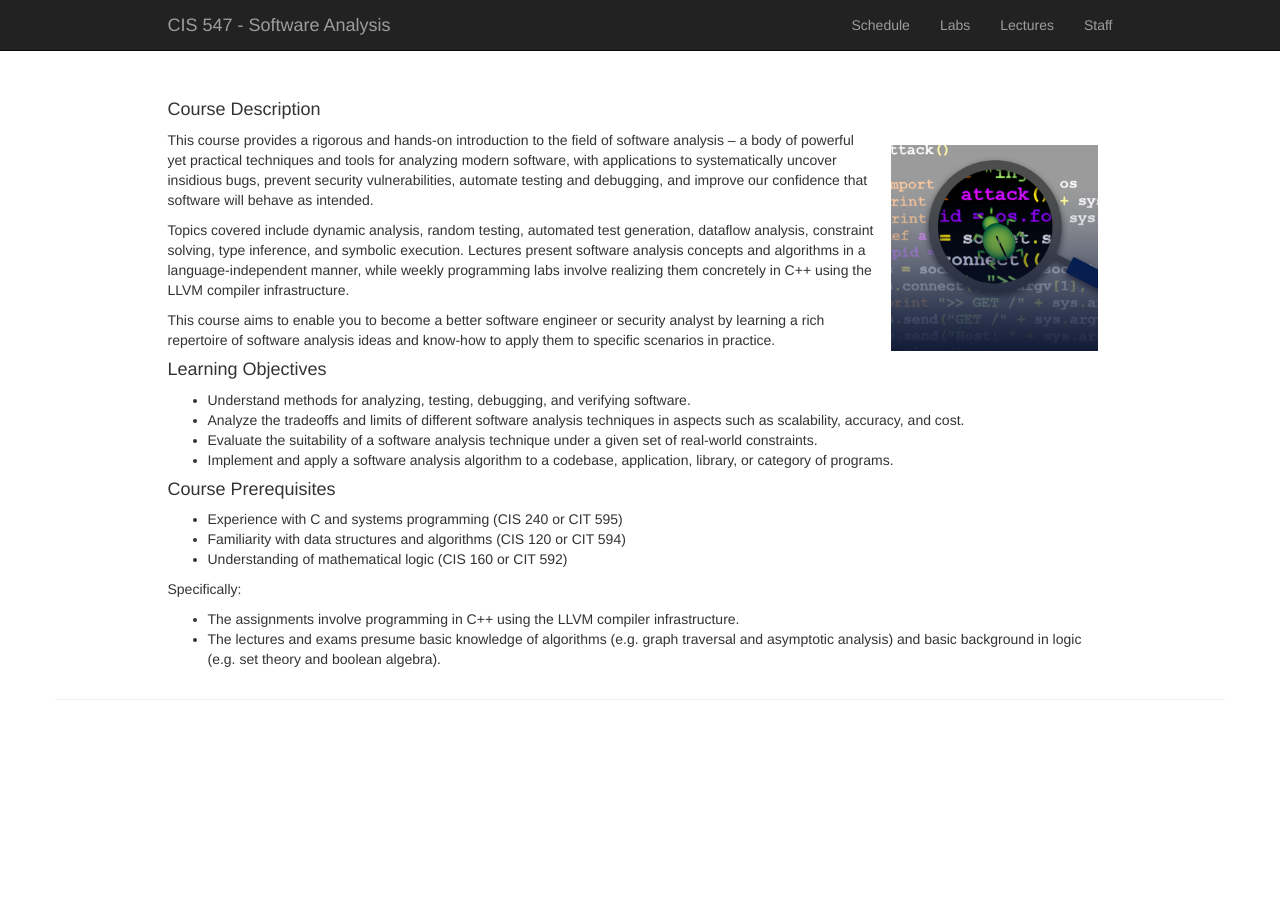
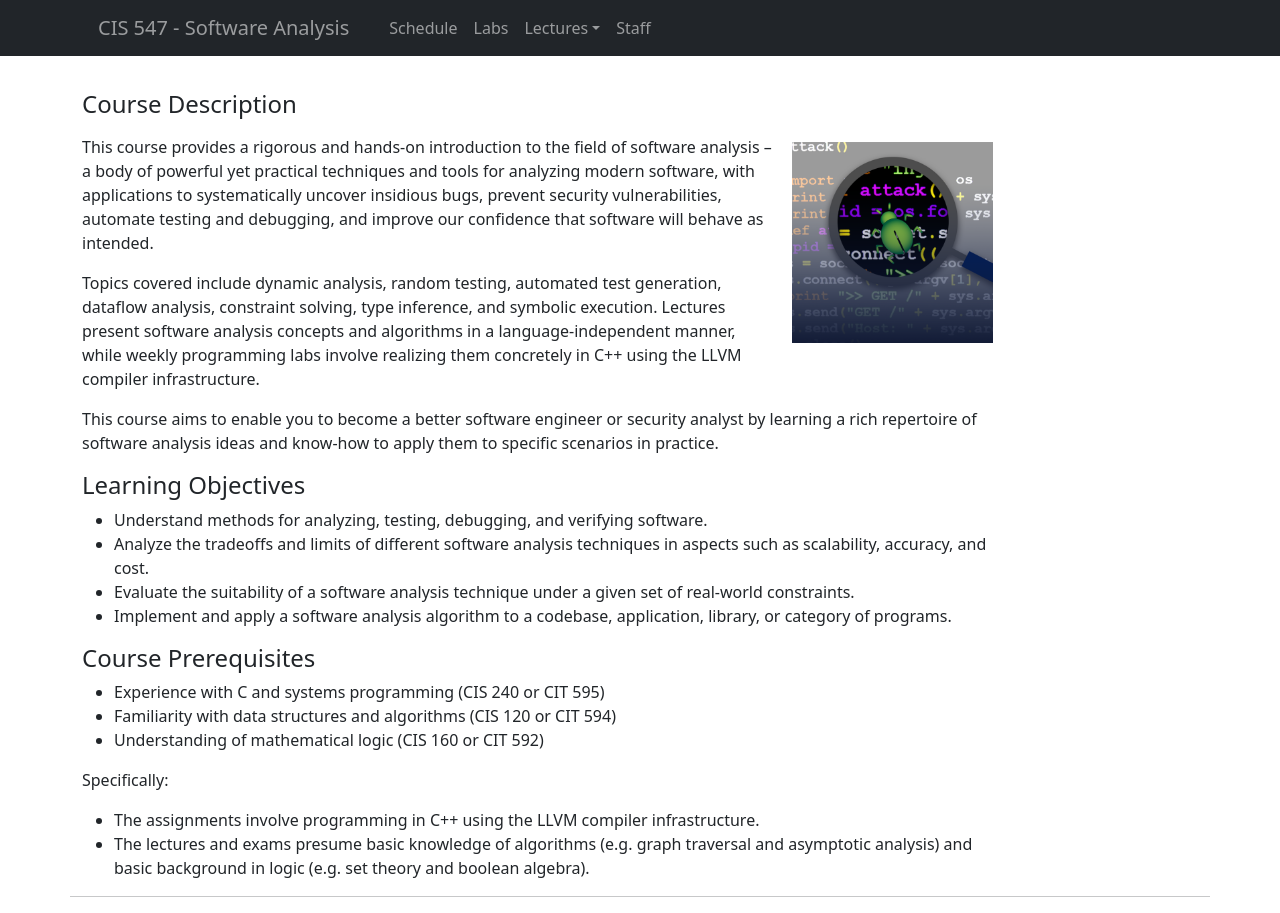
Before and after one commit to cis547/cis547.github.io, a Jekyll site: the page built from index.markdown, in a window 1280 px wide. Built offline with Jekyll 4.4.1, drawn with Linux system fonts in a browser that asks for light colours.

Commit message:
Update navbar (again) 😞

```diff
--- /dev/null
+++ b/_includes/navbar.html
@@ -0,0 +1,34 @@
+<div class="navbar navbar-expand-lg navbar-inverse navbar-dark bg-dark fixed-top col-lg-offset-1">
+  <div class="container container-fluid">
+    <a class="navbar-brand nav-link" href="{{site.url}}" style="color: rgba(255, 255, 255, 0.55);">{{ site.title }}</a>
+    <button class="navbar-toggler" type="button" data-bs-toggle="collapse" data-bs-target="#navbarSupportedContent" aria-controls="navbarSupportedContent" aria-expanded="false" aria-label="Toggle navigation">
+      <span class="navbar-toggler-icon"></span>
+    </button>
+    <div class="navbar-collapse collapse" id="navbarSupportedContent">
+      <ul class="navbar-nav me-auto mb-2 mb-lg-0">
+        {% for link in site.navigation %}
+        {% assign current = nil %}
+        {% if page.url == link.url%}
+        {% assign current = 'active' %}
+        {% endif %}
+        {% if link.title == "Lectures" %}
+        <li class="nav-item {{ current }} dropdown">
+          <a class="nav-link dropdown-toggle" data-bs-toggle="dropdown" id="navbarDropdownLecturesLink" data-toggle="dropdown" role="button" href="#">{{ link.title }}</a>
+          <div class="dropdown-menu" aria-labelledby="navbarDropdownLecturesLink">
+            <a href="{{ site.baseurl }}{{ link.url }}" class="dropdown-item">Overview</a>
+            <div class="dropdown-divider"></div>
+            {% for lecture in site.lectures %}
+            <a class="dropdown-item" href="{{ lecture.url }}">{{lecture.title}}</a>
+            {% endfor %}
+          </div>
+        </li>
+        {% else %}
+        <li class="nav-item {{ current }}">
+          <a class="nav-link" href="{{site.baseurl}}{{ link.url }}">{{ link.title }}</a>
+        </li>
+        {% endif %}
+        {% endfor %}
+      </ul>
+    </div>
+  </div>
+</div>
--- a/_layouts/default.html
+++ b/_layouts/default.html
@@ -5,43 +5,15 @@
 <title>{{ site.course }} - {{ page.title }}</title>
 <meta name="viewport" content="width=device-width, initial-scale=1.0">
 <meta name="description" content="{{ site.description }}">
-
-  <link rel="stylesheet" href="https://maxcdn.bootstrapcdn.com/bootstrap/3.4.1/css/bootstrap.min.css">
-  <script src="https://ajax.googleapis.com/ajax/libs/jquery/3.5.1/jquery.min.js"></script>
-  <script src="https://maxcdn.bootstrapcdn.com/bootstrap/3.4.1/js/bootstrap.min.js"></script>
+<script src="https://cdnjs.cloudflare.com/ajax/libs/jquery/3.6.0/jquery.min.js"></script>
+<!-- Bootstrap -->
+<link href="https://cdn.jsdelivr.net/npm/bootstrap@5.1.3/dist/css/bootstrap.min.css" rel="stylesheet" integrity="sha384-1BmE4kWBq78iYhFldvKuhfTAU6auU8tT94WrHftjDbrCEXSU1oBoqyl2QvZ6jIW3" crossorigin="anonymous">
+<script src="https://cdn.jsdelivr.net/npm/bootstrap@5.1.3/dist/js/bootstrap.bundle.min.js" integrity="sha384-ka7Sk0Gln4gmtz2MlQnikT1wXgYsOg+OMhuP+IlRH9sENBO0LRn5q+8nbTov4+1p" crossorigin="anonymous"></script>
 </head>
 
 <body style="padding-top: 90px">
 
-<div class="navbar navbar-inverse navbar-fixed-top">
-	<div class="container">
-		<div class="row">
-			<div class="col-lg-10 col-lg-offset-1">
-				<div class="navbar-header">
-					<button class="navbar-toggle" type="button" data-toggle="collapse" data-target="#nav-top">
-						<span class="icon-bar"></span>
-						<span class="icon-bar"></span>
-						<span class="icon-bar"></span>
-					</button>
-					<a class="navbar-brand" href="{{ site.url }}/{{ site.baseurl }}">{{ site.title }}</a>
-				</div>
-				<div class="navbar-collapse navbar-inverse-collapse collapse" aria-expanded="false" id="nav-top">
-					<ul class="nav navbar-nav navbar-right">
-						{% for link in site.navigation %}
-							{% assign current = nil %}
-							{% if page.url == link.url %}
-								{% assign current = 'active' %}
-							{% endif %}
-							<li class="{% if forloop.first %}first{% endif %} {{ current }} {% if forloop.last %}last{% endif %}">
-								<a href="{{site.baseurl}}{{ link.url }}">{{ link.title }}</a>
-							</li>
-						{% endfor %}
-					</ul>
-				</div>
-			</div>
-		</div>
-	</div>
-</div>
+{%- include navbar.html -%}
 
 <div class="container">
 	<div class="row">
```
